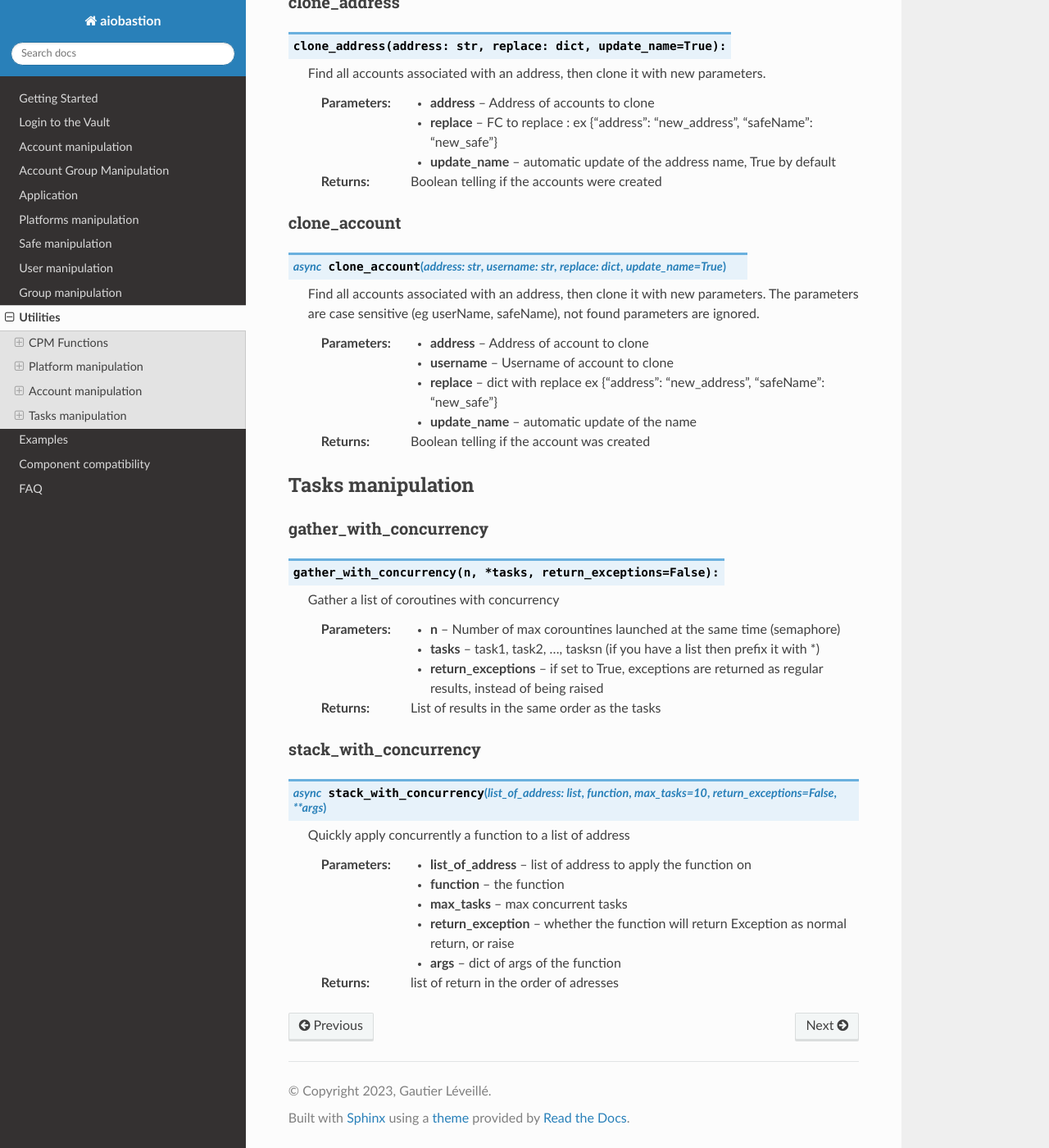
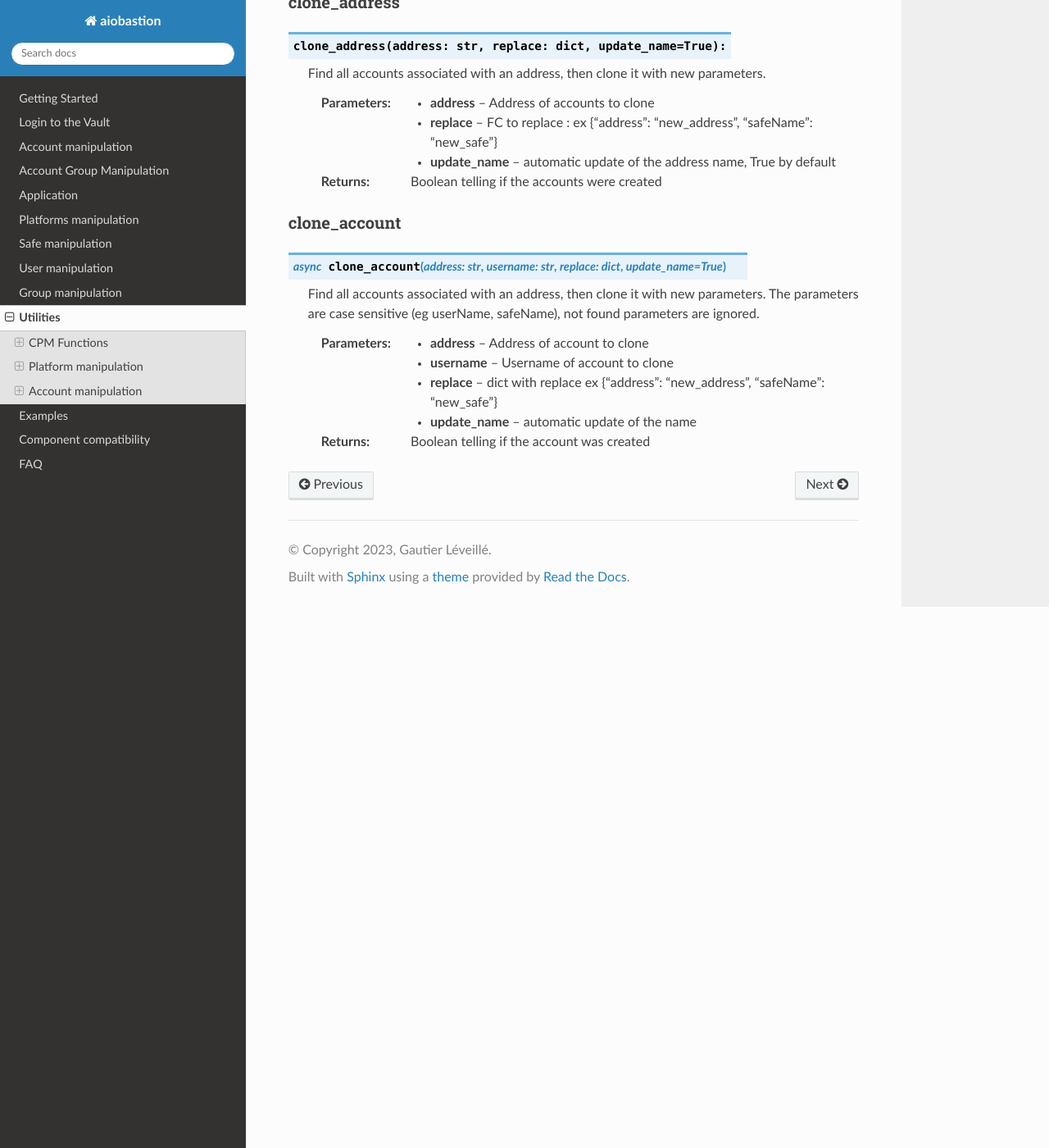
Before and after one commit to safepost/aiobastion, a Sphinx documentation site: the page built from docs/utilities.rst, in a window 1280 px wide and 1400 px high, scrolled down 2353 px. Shown: the whole window at 82% size. Built offline with Sphinx 7.4.7 and the Read the Docs theme 2.0.0, drawn with Linux system fonts in a browser that asks for light colours.

Commit message:
Remove non existent functions from docs
Remove some functions from the docs that were removed in the code

```diff
--- a/docs/utilities.rst
+++ b/docs/utilities.rst
@@ -123,33 +123,3 @@ clone_account
     :param replace: dict with replace ex {"address": "new_address", "safeName": "new_safe"}
     :param update_name: automatic update of the name
     :return: Boolean telling if the account was created
-
-Tasks manipulation
----------------------
-gather_with_concurrency
-~~~~~~~~~~~~~~~~~~~~~~~~~~~~~~~~~~
-
-.. py:function:: gather_with_concurrency(n, *tasks, return_exceptions=False):
-    :async:
-
-    Gather a list of coroutines with concurrency
-
-    :param n: Number of max corountines launched at the same time (semaphore)
-    :param tasks: task1, task2, ..., tasksn (if you have a list then prefix it with \*)
-    :param return_exceptions: if set to True, exceptions are returned as regular results, instead of being raised
-    :return: List of results in the same order as the tasks
-
-stack_with_concurrency
-~~~~~~~~~~~~~~~~~~~~~~~~~~
-.. py:function:: stack_with_concurrency(list_of_address:list, function, max_tasks=10, return_exceptions=False, **args)
-    :async:
-
-
-    Quickly apply concurrently a function to a list of address
-
-    :param list_of_address: list of address to apply the function on
-    :param function: the function
-    :param max_tasks: max concurrent tasks
-    :param return_exception: whether the function will return Exception as normal return, or raise
-    :param args: dict of args of the function
-    :return: list of return in the order of adresses
```
